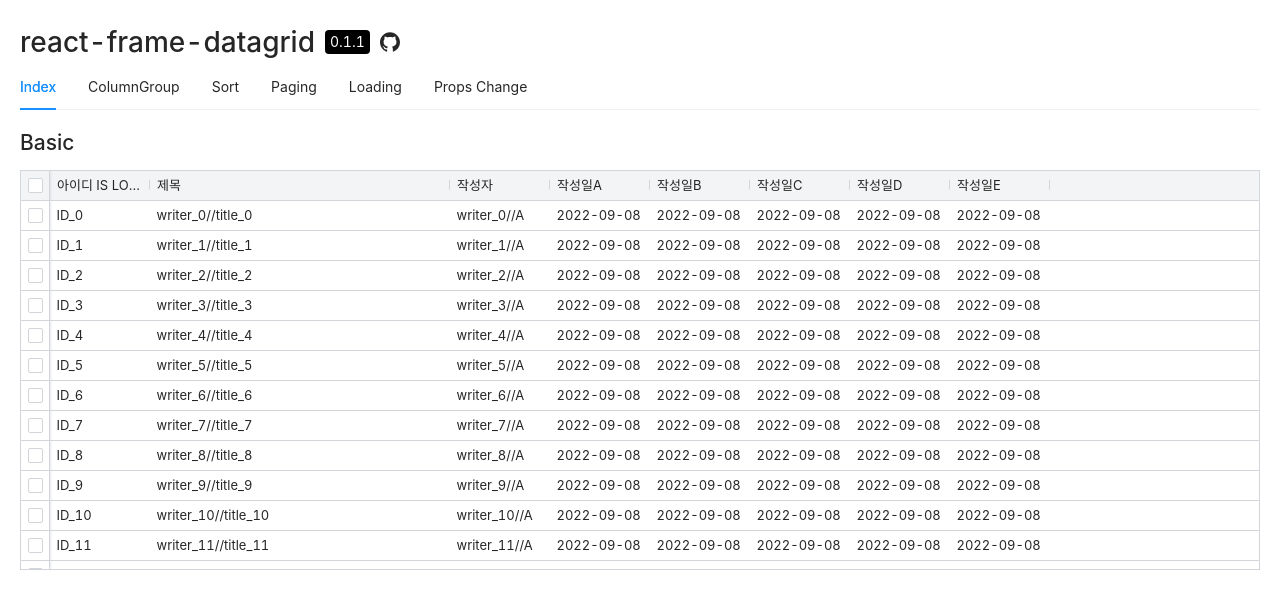
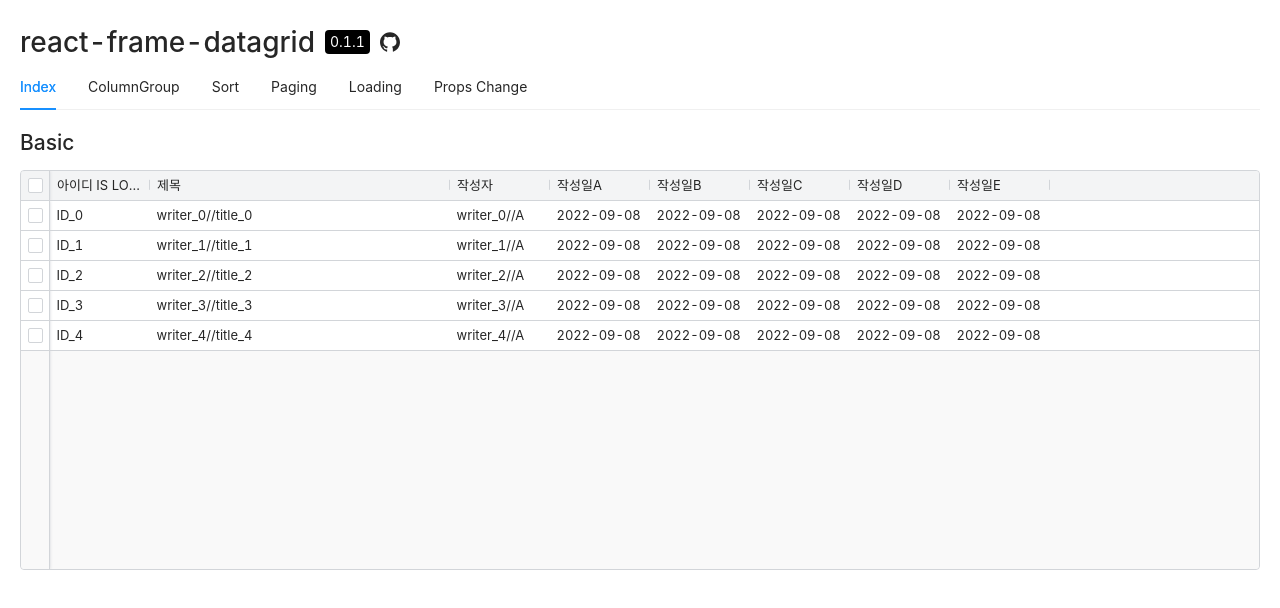
Before and after one commit to axisj/axboot-datagrid, a Next.js app: page / in a window 1280 px wide. Shown: the top 608 px of the page. Built offline with nearby package versions, Linux system fonts and the light colour scheme.

Commit message:
add border-radius custom property

```diff
--- a/examples/BasicExample.tsx
+++ b/examples/BasicExample.tsx
@@ -11,7 +11,7 @@ interface IListItem {
   createAt: string;
 }
 
-const list = Array.from(Array(1000)).map((v, i) => ({
+const list = Array.from(Array(5)).map((v, i) => ({
   values: {
     id: `ID_${i}`,
     title: `title_${i}`,
--- a/react-frame-datagrid/components/Table.tsx
+++ b/react-frame-datagrid/components/Table.tsx
@@ -9,6 +9,7 @@ import TableFooter from './TableFooter';
 import Loading from './Loading';
 import { RFDGDataItem, RFDGPage, RFDGSortParam } from '../types';
 import { getFrozenColumnsWidth } from '../utils';
+import { css } from '@emotion/react';
 
 interface Props<T> {
   width?: number;
@@ -236,7 +237,7 @@ function Table<T>(props: Props<T>) {
         </Header>
       </HeaderContainer>
 
-      <BodyContainer style={{ height: contentBodyHeight }}>
+      <BodyContainer style={{ height: contentBodyHeight }} isLast={!page}>
         {frozenColumnsWidth > 0 && (
           <FrozenScrollContent
             ref={frozenScrollContainerRef}
@@ -279,6 +280,7 @@ function Table<T>(props: Props<T>) {
 const Container = styled.div`
   border-color: var(--rfdg-border-color-base);
   border-style: solid;
+  border-radius: var(--rfdg-border-radius);
   box-sizing: border-box;
   position: relative;
 `;
@@ -288,6 +290,8 @@ const HeaderContainer = styled.div`
   position: relative;
   min-width: 100%;
   overflow: hidden;
+  border-top-left-radius: var(--rfdg-border-radius);
+  border-top-right-radius: var(--rfdg-border-radius);
 `;
 
 const Header = styled.div`
@@ -302,7 +306,7 @@ const FrozenHeader = styled.div`
   z-index: 3;
 `;
 
-const BodyContainer = styled.div`
+const BodyContainer = styled.div<{ isLast: boolean }>`
   display: flex;
   flex-direction: row;
   align-items: stretch;
@@ -310,6 +314,15 @@ const BodyContainer = styled.div`
   align-content: stretch;
   background-color: var(--rfdg-scroll-track-bg);
   overflow: hidden;
+
+  ${({ isLast }) => {
+    if (isLast) {
+      return css`
+        border-bottom-left-radius: var(--rfdg-border-radius);
+        border-bottom-right-radius: var(--rfdg-border-radius);
+      `;
+    }
+  }}
 `;
 
 const ScrollContainer = styled.div`
@@ -346,7 +359,7 @@ const ScrollContainer = styled.div`
   }
 
   &::-webkit-scrollbar-corner {
-    background-color: var(--rfdg-scroll-track-corner-bg);
+    //background-color: var(--rfdg-scroll-track-corner-bg);
   }
 `;
 
@@ -371,6 +384,9 @@ const FooterContainer = styled.div`
   overflow: hidden;
   background: var(--rfdg-footer-bg);
   border-top: 1px solid var(--rfdg-border-color-base);
+
+  border-bottom-left-radius: var(--rfdg-border-radius);
+  border-bottom-right-radius: var(--rfdg-border-radius);
 `;
 
 export default Table;
--- a/react-frame-datagrid/style.css
+++ b/react-frame-datagrid/style.css
@@ -5,6 +5,7 @@
     --rfdg-header-group-bg: #e9e9e9;
     --rfdg-footer-bg: #F3F4F5;
     --rfdg-border-color-base: #D2D5D9;
+    --rfdg-border-radius: 4px;
     --rfdg-row-selector-color: #ffffff;
     --rfdg-body-bg: #ffffff;
     --rfdg-body-hover-bg: #F3F4F5;
```
Also changed, not shown: 1 other file (tests, documents, lock files or other folders).
